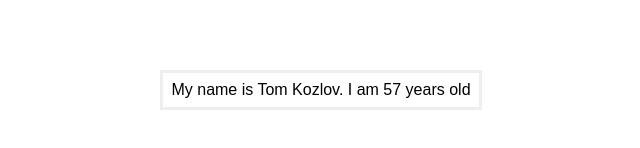
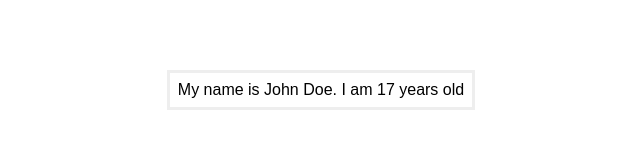
Before and after one commit to serhiy-grinvich/react-course, a React app in the folder lesson3_components_props/task4_greeting_component/: page / in a window 1280 px wide. Shown: the part 318-466 px from the top of the page, without its empty margins (319-959 px from the left). Built offline with nearby package versions, Linux system fonts and the light colour scheme.

Commit message:
fix solution

```diff
--- a/lesson3_components_props/task4_greeting_component/src/index.jsx
+++ b/lesson3_components_props/task4_greeting_component/src/index.jsx
@@ -7,9 +7,9 @@ const rootElem = document.querySelector('#root');
 
 ReactDOM.render(
   <Greeting
-    firstName="Tom"
-    lastName="Kozlov"
-    birthDate={new Date('1966-01-9')}
+    firstName="John"
+    lastName="Doe"
+    birthDate={new Date('2006-01-9')}
   />,
   rootElem
 );
```
Also changed, not shown: lesson3_components_props/task4_greeting_component/review_build/bundle.js.
